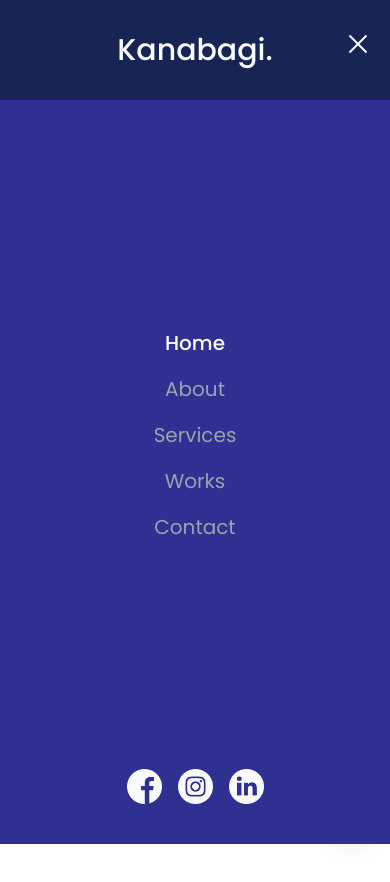
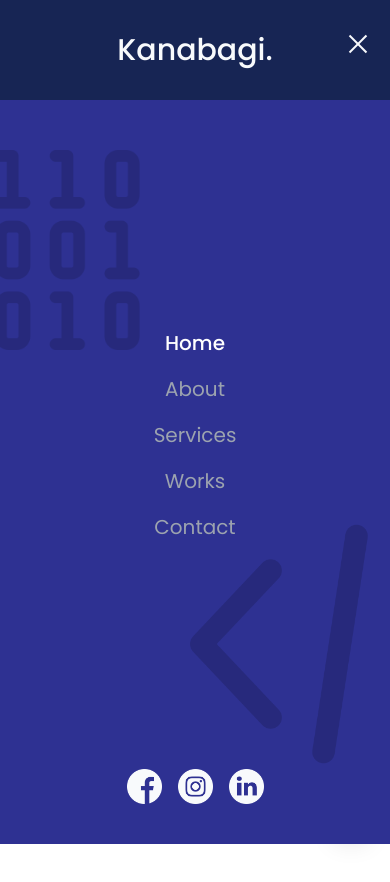
Before and after one commit to Kanabagi/kanabagi-profilev2, a Next.js app: page / in a window 390 px wide. Both pictures are taken after a click on the button 358 px from the left and 44 px from the top of the page. Shown: the top 882 px of the page. Built offline with nearby package versions, Linux system fonts and the light colour scheme.

Commit message:
add some image on navbar

```diff
--- /dev/null
+++ b/components/Home/AccordionHS.tsx
@@ -0,0 +1,30 @@
+import React from 'react'
+import {
+    Accordion,
+    AccordionContent,
+    AccordionItem,
+    AccordionTrigger,
+} from "@/components/ui/accordion"
+import Image from 'next/image'
+
+const AccordionHS = () => {
+    return (
+        <Accordion type="single" collapsible className='md:hidden block'>
+            <AccordionItem value="item-1">
+                <AccordionTrigger className='text-white hover:no-underline'>
+                    <div className="gap-4 items-center flex">
+                        <Image src="/icons/chat.png" alt="" width={30} height={30} />
+                        <h2 className="font-medium text-[20px] text-white">What we do?</h2>
+                    </div>
+                </AccordionTrigger>
+                <AccordionContent className='text-gray-300 tracking-wide leading-relaxed'>
+                    Experience seamless web development tailored to your vision.
+                    Let us handle the complexities while you focus on your business.
+                    Welcome to innovation, reliability, and digital empowerment.s
+                </AccordionContent>
+            </AccordionItem>
+        </Accordion>
+    )
+}
+
+export default AccordionHS
--- a/components/Home/HeroSection.tsx
+++ b/components/Home/HeroSection.tsx
@@ -1,12 +1,7 @@
 import React from 'react'
 import { Mouse } from "lucide-react";
 import Image from "next/image";
-import {
-    Accordion,
-    AccordionContent,
-    AccordionItem,
-    AccordionTrigger,
-} from "@/components/ui/accordion"
+import AccordionHS from './AccordionHS';
 
 
 const HeroSection = () => {
@@ -33,22 +28,7 @@ const HeroSection = () => {
                         Welcome to innovation, reliability, and digital empowerment.</p>
 
                     {/* ITS ON SMALL DEVICES */}
-                        <Accordion type="single" collapsible className='md:hidden block'>
-                            <AccordionItem value="item-1">
-                                <AccordionTrigger className='text-white hover:no-underline'>
-                                    <div className="gap-4 items-center flex">
-                                        <Image src="/icons/chat.png" alt="" width={30} height={30} />
-                                        <h2 className="font-medium text-[20px] text-white">What we do?</h2>
-                                    </div>
-                                </AccordionTrigger>
-                                <AccordionContent className='text-gray-300 tracking-wide leading-relaxed'>
-                                    Experience seamless web development tailored to your vision.
-                                    Let us handle the complexities while you focus on your business.
-                                    Welcome to innovation, reliability, and digital empowerment.s
-                                </AccordionContent>
-                            </AccordionItem>
-                        </Accordion>
-
+                    <AccordionHS />
                 </div>
             </div>
 
--- a/components/Navbar/hamburger.tsx
+++ b/components/Navbar/hamburger.tsx
@@ -78,7 +78,7 @@ export default function Hamburger() {
         >
           Kanabagi.
         </div>
-        <div className="flex flex-col items-center gap-4">
+        <div className="flex flex-col items-center gap-4 z-10">
           {nav[0].navMenu?.map((item, index) => (
             <Link
               key={index}
@@ -111,6 +111,10 @@ export default function Hamburger() {
             </Link>
           ))}
         </div>
+
+        <Image src="/icons/binary.png" alt='' height={200} width={200}
+        className={`absolute object-contain top-[150px] -left-[60px] ${isOpen ? "opacity-15" : "opacity-0"} transition-all duration-1000`}/>
+        <Image src="/icons/coding.png" alt='' height={300} width={300} className={`absolute object-contain bottom-[50px] -right-[100px] ${isOpen ? "opacity-15" : "opacity-0"} transition-all duration-1000`}/>
       </div>
     </>
   );
```
Also changed, not shown: public/icons/binary.png (added), public/icons/coding.png (added).
